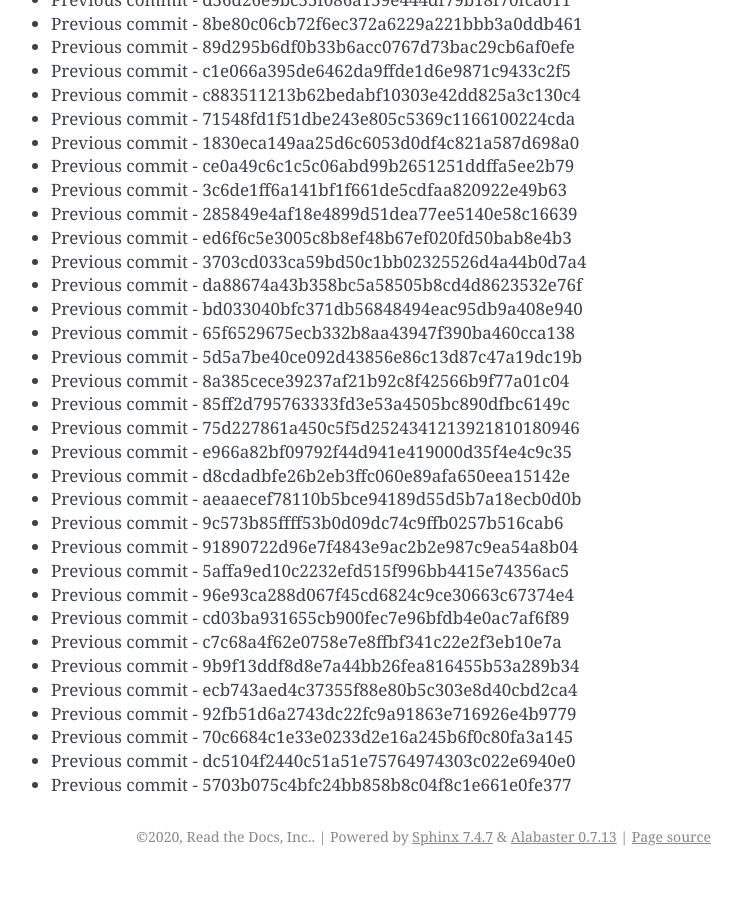
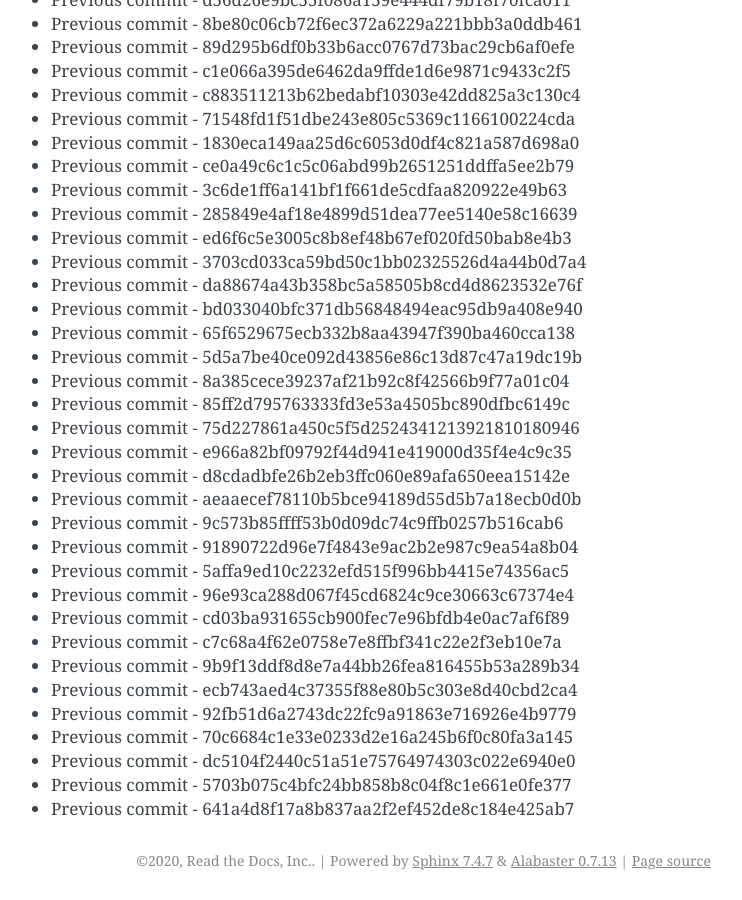
Before and after one commit to readthedocs/rtd-git-stresstest, a Sphinx documentation site: the page built from docs/updates.rst, in a window 1280 px wide and 900 px high, scrolled down 87324 px. Shown: the whole window, without its empty margins (399-1141 px from the left). Built offline with Sphinx 7.4.7, drawn with Linux system fonts in a browser that asks for light colours; before the commit the page ends 88200 px from its top, so only the background shows below that.

Commit message:
Generating commit from previous: 641a4d8f17a8b837aa2f2ef452de8c184e425ab7

```diff
--- a/docs/updates.rst
+++ b/docs/updates.rst
@@ -3701,3 +3701,4 @@ It can be tested for any performance characteristics.
 * Previous commit - 70c6684c1e33e0233d2e16a245b6f0c80fa3a145
 * Previous commit - dc5104f2440c51a51e75764974303c022e6940e0
 * Previous commit - 5703b075c4bfc24bb858b8c04f8c1e661e0fe377
+* Previous commit - 641a4d8f17a8b837aa2f2ef452de8c184e425ab7
```
